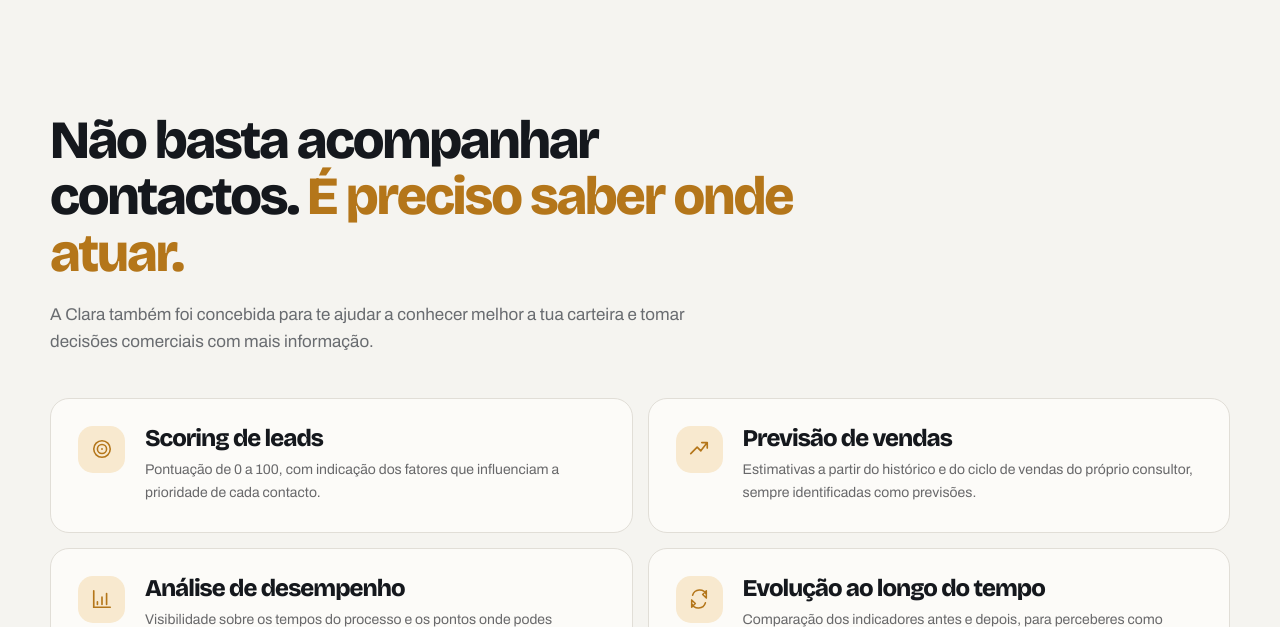
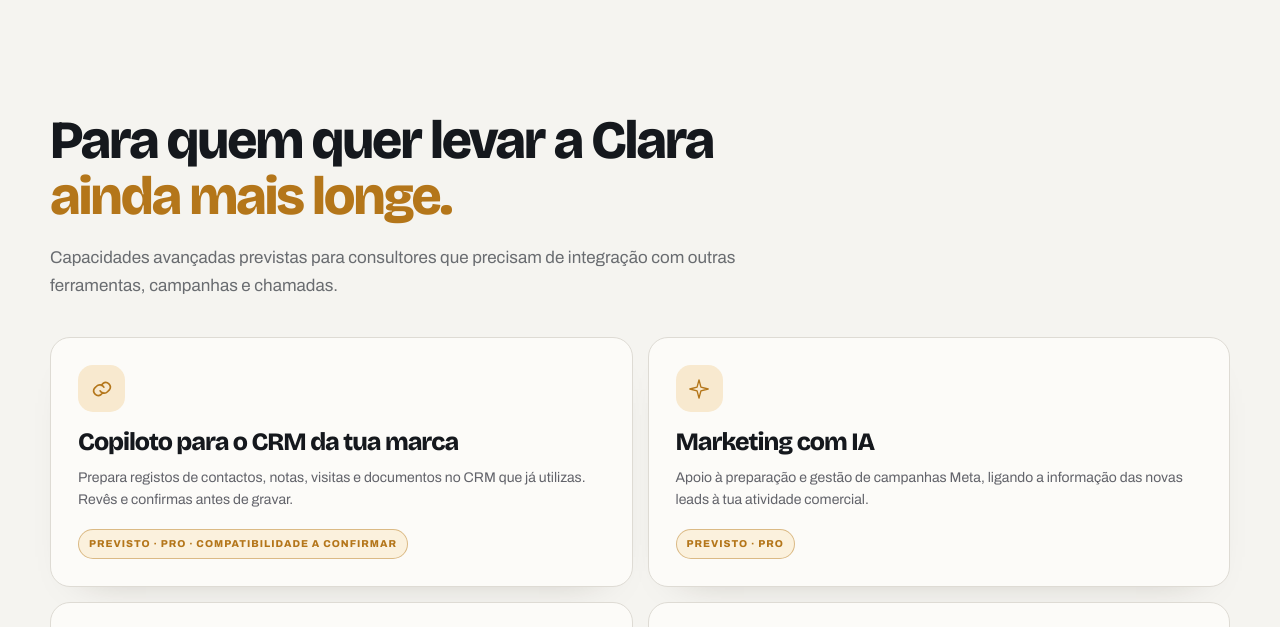
Before and after one commit to 4improvementsportugal-ops/funcionalidades-clara, a plain HTML site: page index.html in a window 1280 px wide. Shown: the part 4570-5197 px from the top of the page. Drawn offline with nearby package versions, Linux system fonts and the light colour scheme.

Commit message:
Retira a secção de inteligência comercial; Mais possibilidades em fundo claro

```diff
--- a/index.html
+++ b/index.html
@@ -381,6 +381,15 @@
   .launch{padding-bottom:clamp(56px,6.5vw,84px)}.launch .countdown{margin-bottom:0}
   .launch-btn{margin-top:34px;background:#15803D;color:#fff;box-shadow:0 14px 30px -14px rgba(31,157,85,.8)}.launch-btn:hover{background:#166534}
   .hero-btn{background:#15803D;color:#fff;box-shadow:0 14px 30px -14px rgba(31,157,85,.8)}.hero-btn:hover{background:#166534}
+
+  /* Mais possibilidades · claro (a seguir ao vídeo escuro e antes das perguntas, de outro tom) */
+  .advanced{background:var(--cream);color:var(--ink)}
+  .advanced .section-intro>p:last-child{color:var(--muted)}
+  .advanced .gold{color:var(--goldDeep)}
+  .advanced-card{background:var(--paper);border:1px solid #DEDBD4;box-shadow:0 18px 40px -34px rgba(34,26,10,.35)}
+  .advanced-card .iconbox{background:#F8E9CF;color:var(--goldDeep)}
+  .advanced-card p{color:#62636a}
+  .advanced .plan{color:var(--goldDeep);border-color:rgba(180,118,26,.45);background:#FBF1DD}
   </style>
 </head>
 <body>
@@ -464,14 +473,6 @@
       <div class="video-frame"><video id="intro-video" controls muted playsinline autoplay loop preload="auto" poster="assets/n5-clara-poster.jpg" aria-label="Vídeo de apresentação da Nº5 Clara"><source src="assets/n5-clara.mp4" type="video/mp4">O teu navegador não suporta vídeo.</video><button type="button" class="video-sound" id="video-sound" hidden>Ativar som</button></div>
     </div></section>
 
-    <section class="section" id="inteligencia"><div class="shell"><div class="section-intro"><h2>Não basta acompanhar contactos. <span class="gold-deep">É preciso saber onde atuar.</span></h2><p>A Clara também foi concebida para te ajudar a conhecer melhor a tua carteira e tomar decisões comerciais com mais informação.</p></div>
-    <div class="intel-grid">
-      <article class="intel-card"><div class="iconbox"><svg><use href="#i-target"/></svg></div><div><h3>Scoring de leads</h3><p>Pontuação de 0 a 100, com indicação dos fatores que influenciam a prioridade de cada contacto.</p></div></article>
-      <article class="intel-card"><div class="iconbox"><svg><use href="#i-trend"/></svg></div><div><h3>Previsão de vendas</h3><p>Estimativas a partir do histórico e do ciclo de vendas do próprio consultor, sempre identificadas como previsões.</p></div></article>
-      <article class="intel-card"><div class="iconbox"><svg><use href="#i-chart"/></svg></div><div><h3>Análise de desempenho</h3><p>Visibilidade sobre os tempos do processo e os pontos onde podes melhorar o acompanhamento comercial.</p></div></article>
-      <article class="intel-card"><div class="iconbox"><svg><use href="#i-refresh"/></svg></div><div><h3>Evolução ao longo do tempo</h3><p>Comparação dos indicadores antes e depois, para perceberes como evolui a tua forma de trabalhar.</p></div></article>
-    </div></div></section>
-
     <section class="section advanced" id="avancadas"><div class="shell"><div class="section-intro"><h2>Para quem quer levar a Clara <span class="gold">ainda mais longe.</span></h2><p>Capacidades avançadas previstas para consultores que precisam de integração com outras ferramentas, campanhas e chamadas.</p></div>
     <div class="advanced-grid">
       <article class="advanced-card"><div class="iconbox"><svg><use href="#i-link"/></svg></div><h3>Copiloto para o CRM da tua marca</h3><p>Prepara registos de contactos, notas, visitas e documentos no CRM que já utilizas. Revês e confirmas antes de gravar.</p><span class="plan">Previsto · Pro · Compatibilidade a confirmar</span></article>
```
